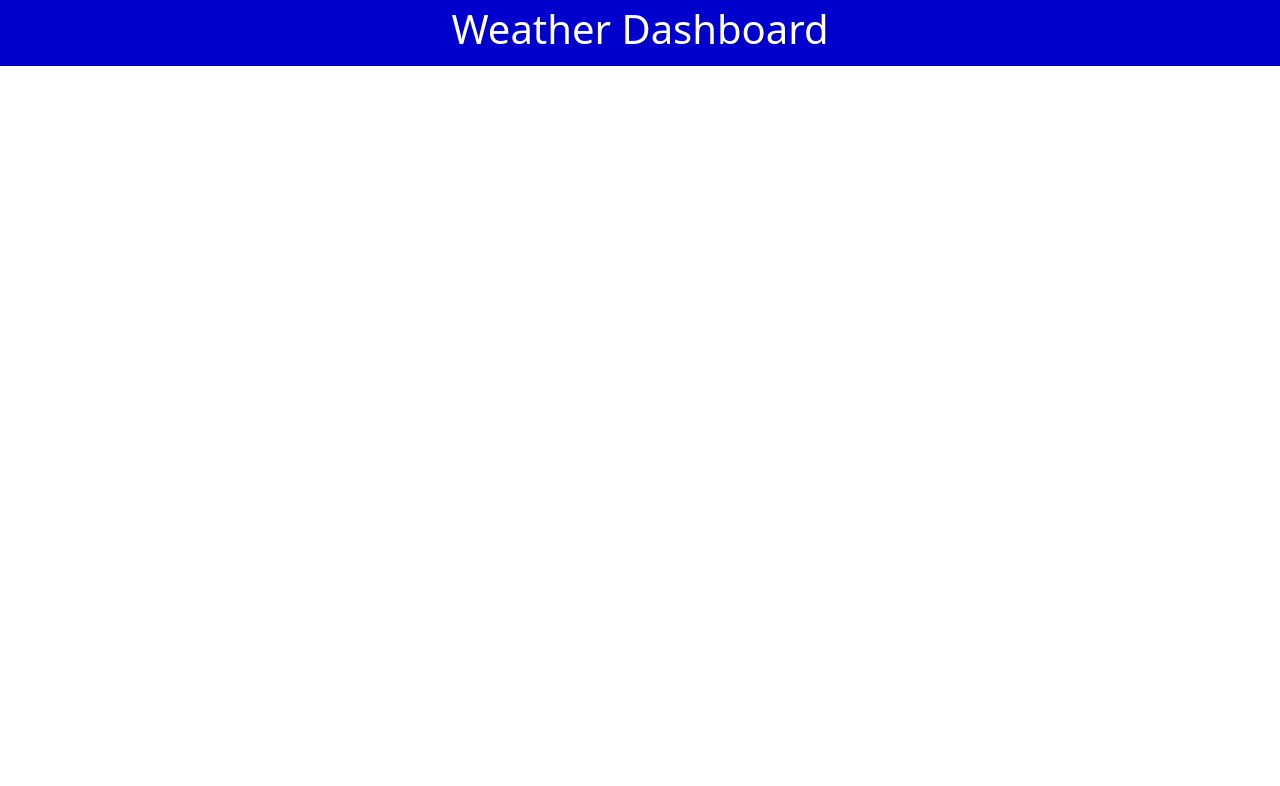
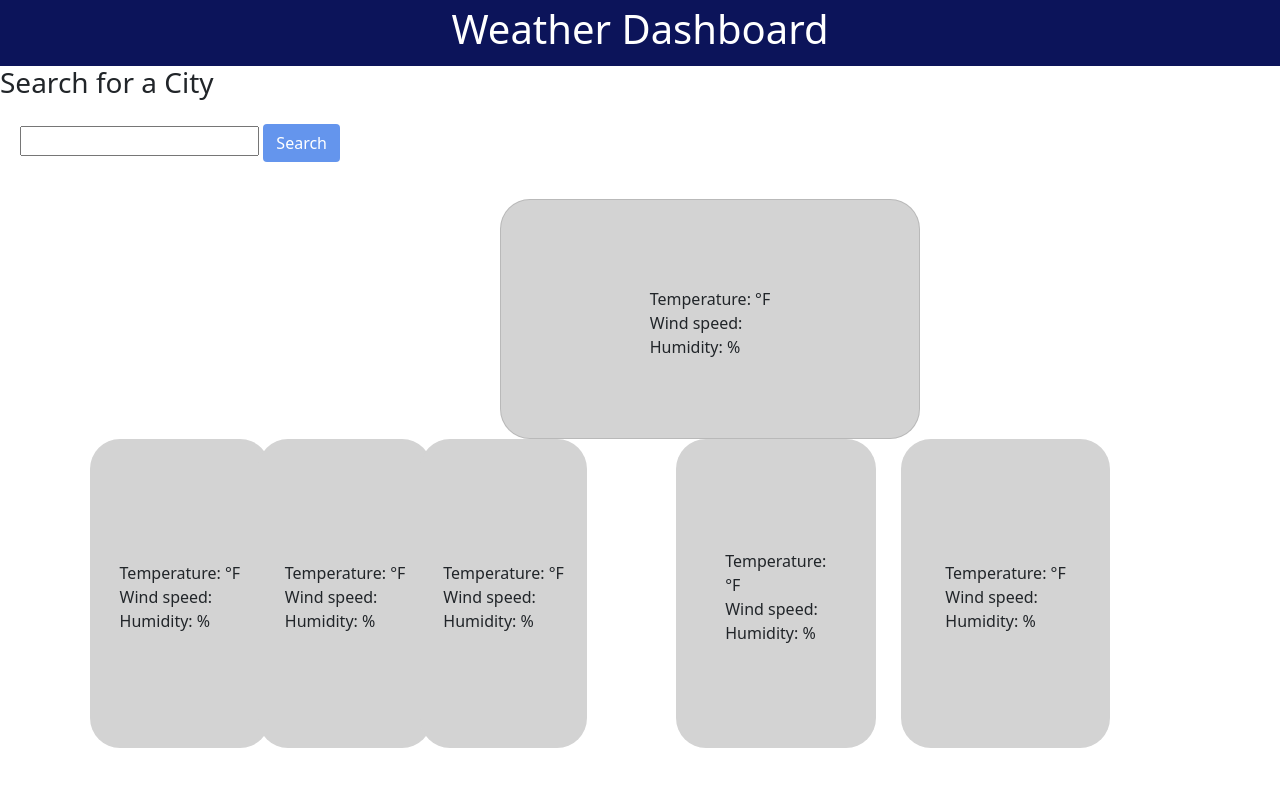
Before and after one commit to brachtco/weather-dashboard, a plain HTML site: page index.html in a window 1280 px wide. Drawn offline with nearby package versions, Linux system fonts and the light colour scheme.

Commit message:
Update html css js

```diff
--- /dev/null
+++ b/assets/css/style.css
@@ -0,0 +1,129 @@
+:root {
+
+
+}
+
+
+header {
+    background-color: #0C145A;
+    padding: 5px;
+}
+
+
+h1 {
+    text-align: center;
+    color: white
+}
+
+.btn {
+    background-color:cornflowerblue;
+    color: white;
+}
+
+.container {
+    display: flex;
+}
+
+.card {
+    display: flex;
+    justify-content: center;
+    align-items: center;
+    height: 30vh;
+    margin: 0;
+    background: lightgrey;
+    padding: 20px;
+    border-radius: 30px;
+    width: 100%;
+    max-width: 420px;
+    margin: 5px;
+    position: relative;
+    margin-left: 500px;
+    margin-bottom: 0px;
+
+
+}
+
+.card-forecast-01 {
+    display: flex;
+    justify-content: center;
+    align-items: center;
+    height: 100%;
+    margin: 0;
+    background: lightgrey;
+    padding: 20px;
+    border-radius: 30px;
+    width: 100%;
+    max-width: 420px;
+    margin: 5px;
+    position: relative;
+    margin-left: 20px;
+    margin-top: 0px;
+}
+
+.card-forecast-02 {
+    display: flex;
+    justify-content: center;
+    align-items: center;
+    height: 100%;
+    margin: 0;
+    background: lightgrey;
+    padding: 20px;
+    border-radius: 30px;
+    width: 100%;
+    max-width: 420px;
+    margin: 5px;
+    position: relative;
+    margin-left: 20px;
+    margin-top: 0px;
+}
+
+.card-forecast-03 {
+    display: flex;
+    justify-content: center;
+    align-items: center;
+    height: 100%;
+    margin: 0;
+    background: lightgrey;
+    padding: 20px;
+    border-radius: 30px;
+    width: 100%;
+    max-width: 420px;
+    margin: 5px;
+    position: relative;
+    margin-left: 20px;
+    margin-top: 0px;
+}
+
+.card-forecast-04 {
+    display: flex;
+    justify-content: center;
+    align-items: center;
+    height: 100%;
+    margin: 0;
+    background: lightgrey;
+    padding: 100px;
+    border-radius: 30px;
+    width: 20%;
+    max-width: 420px;
+    margin: 5px;
+    position: relative;
+    margin-left: 20px;
+    margin-top: 0px;
+}
+
+.card-forecast-05 {
+    display: flex;
+    justify-content: center;
+    align-items: center;
+    height: 100%;
+    margin: 0;
+    background: lightgrey;
+    padding: 20px;
+    border-radius: 30px;
+    width: 100%;
+    max-width: 420px;
+    margin: 5px;
+    position: relative;
+    margin-left: 20px;
+    margin-top: 0px;
+}
--- /dev/null
+++ b/assets/js/script.js
@@ -0,0 +1,71 @@
+var userformEl = document.querySelector("#user-form");
+var searchInputEl = document.querySelector("#city-name");
+var buttonEl = document.querySelector(".btn");
+var savedHistory = document.querySelector(".savedHistory");
+
+//EventListener on the search button fires getForcast function when clicked
+buttonEl.addEventListener("click", getForecast);
+
+
+function displayForecast(data) {
+  // var { icon } = data.weather[0];
+  var { name } = data;
+  var { temp, humidity } = data.main;
+  var { speed } = data.wind;
+  console.log(name, temp, humidity, speed);
+
+  document.querySelector(".city").innerText = name;
+  document.querySelector(".temp").innerText = temp;
+  document.querySelector(".humidity").innerText = humidity;
+  document.querySelector(".wind").innerText = speed;
+
+//remove the second decimal number
+  var number  = document.querySelector(".temp");
+  var decimal = Math.trunc(number);
+
+
+  //using dayjs to show today's date
+  var today = dayjs();
+  $('card').text(today.format('MMMM D, YYYY'));
+}
+
+
+//Function with api key and api url as fetch method
+function getForecast(event) {
+  event.preventDefault();
+  var city = searchInputEl.value;
+  var weatherAPIKey = "8d6152607e462090ee3f2bd23231cc6b";
+  var apiUrl =
+    "https://api.openweathermap.org/data/2.5/weather?q=" +
+    city +
+    "&units=imperial&appid=" +
+    weatherAPIKey;
+
+  document.querySelector(".city").innerText = name;
+
+  fetch(apiUrl)
+    .then(function (response) {
+      return response.json();
+    })
+    .then(function (data) {
+      var obj = JSON.parse(JSON.stringify(data));
+//for loop to loop through the data and post 5 day forecast
+      for (i = 0; i < 5; i++) {
+       // document.querySelector(".city" +(i + 1) + "name").innerText = +Number(data.main[i].main.temp);
+      }
+
+      displayForecast(obj);
+    });
+//create function and variables to save search history of cities to the page
+    function searchHistory(event) {
+        event.preventDefault();
+        var searchHistoryEl = $('input[name="city-name"]').val;
+
+        var searchHistoryListEl = $('<li class="flex-row justify-space-between align-center p-2 bg-light text-dark">');
+        searchHistoryListEl.text(searchHistoryEl)
+        searchHistoryEl.append(searchHistoryListEl)
+
+    }
+
+    savedHistory.on("click", searchHistory)
+}
--- a/index.html
+++ b/index.html
@@ -1,9 +1,9 @@
 <!DOCTYPE html>
 <html lang="en">
   <head>
-    <meta charset="UTF-8">
-    <meta http-equiv="X-UA-Compatible" content="IE=edge">
-    <meta name="viewport" content="width=device-width, initial-scale=1.0">
+    <meta charset="UTF-8" />
+    <meta http-equiv="X-UA-Compatible" content="IE=edge" />
+    <meta name="viewport" content="width=device-width, initial-scale=1.0" />
     <title>Weather Dashboard</title>
     <link
       href="https://cdn.jsdelivr.net/npm/bootstrap@5.1.3/dist/css/bootstrap.min.css"
@@ -16,13 +16,115 @@
       rel="stylesheet"
     />
 
-  <link rel="stylesheet" href="/style.css" />
+    <link rel="stylesheet" href="./assets/css/style.css" />
   </head>
   <body>
     <header>
       <h1>Weather Dashboard</h1>
     </header>
 
+    <main class="flex-row justify-space-between">
+      <div class="col-12 col-md-4"></div>
+
+      <div class="search" id="search-card">
+        <h3 class="search-header">Search for a City</h3>
+        <form id="user-form" class="card-body">
+          <label class="form-label" for="search"></label>
+          <input name="city" id="city-name" type="text" class="form-input" v />
+          <button type="submit" class="btn">Search</button>
+        </form>
+      </div>
+
+      <ul class="savedHistory"></ul>
+
+
+
+      <div class="container"></div>
+      <div class="row"></div>
+      <div class="col-12 col-md-6"></div>
+    <div class="card">
+        <div class="weather">
+            <h3 class="city"></h3>
+            <div>Temperature: <span class="temp"></span> °F</div>
+            <div>Wind speed: <span class="wind"></span></div>
+            <div>Humidity: <span class="humidity"></span> %</div>
+        </div>
+            </div>
+      </div>
+      <div class="container">
+        <div class="row">
+          <div class="col-8">
+          </div>
+    <div class="card-forecast-01">
+        <div class="weather">
+            <h3 class="city"></h3>
+            <div>Temperature: <span class="temp"></span> °F</div>
+            <div>Wind speed: <span class="wind"></span></div>
+            <div>Humidity: <span class="humidity"></span> %</div>
+        </div>
+            </div>
+      </div>
+
+      <div class="container">
+        <div class="row">
+          <div class="col-lg">
+          </div>
+    <div class="card-forecast-02">
+        <div class="weather">
+            <h3 class="city"></h3>
+            <div>Temperature: <span class="temp"></span> °F</div>
+            <div>Wind speed: <span class="wind"></span></div>
+            <div>Humidity: <span class="humidity"></span> %</div>
+        </div>
+            </div>
+      </div>
+
+      <div class="container">
+        <div class="row">
+          <div class="col-lg">
+          </div>
+    <div class="card-forecast-03">
+        <div class="weather">
+            <h3 class="city"></h3>
+            <div>Temperature: <span class="temp"></span> °F</div>
+            <div>Wind speed: <span class="wind"></span></div>
+            <div>Humidity: <span class="humidity"></span> %</div>
+        </div>
+            </div>
+      </div>
+
+
+      <div class="container">
+        <div class="row">
+          <div class="col-lg">
+          </div>
+    <div class="card-forecast-04">
+        <div class="weather">
+            <h3 class="city"></h3>
+            <div>Temperature: <span class="temp"></span> °F</div>
+            <div>Wind speed: <span class="wind"></span></div>
+            <div>Humidity: <span class="humidity"></span> %</div>
+        </div>
+            </div>
+      </div>
+
+    </div>
+    <div class="container">
+      <div class="row">
+        <div class="col-lg">
+        </div>
+    <div class="card-forecast-05">
+        <div class="weather">
+            <h3 class="city"></h3>
+            <div>Temperature: <span class="temp"></span> °F</div>
+            <div>Wind speed: <span class="wind"></span></div>
+            <div>Humidity: <span class="humidity"></span> %</div>
+        </div>
+            </div>
+      </div>
+
+
+    </main>
 
     <script
       src="https://cdn.jsdelivr.net/npm/bootstrap@5.1.3/dist/js/bootstrap.bundle.min.js"
@@ -35,6 +137,6 @@
       integrity="sha256-iu/zLUB+QgISXBLCW/mcDi/rnf4m4uEDO0wauy76x7U="
       crossorigin="anonymous"
     ></script>
-  <script src="script.js"></script>
+    <script src="./assets/js/script.js"></script>
   </body>
 </html>
--- a/script.js
+++ /dev/null
@@ -1 +0,0 @@
-var weatherAPIKey = '8d6152607e462090ee3f2bd23231cc6b';
--- a/style.css
+++ /dev/null
@@ -1,10 +0,0 @@
-header {
-    background-color:mediumblue;
-    padding: 5px;
-}
-
-
-h1 {
-    text-align: center;
-    color: white
-}
```
Lines whose indentation alone changed are shown as unchanged.
